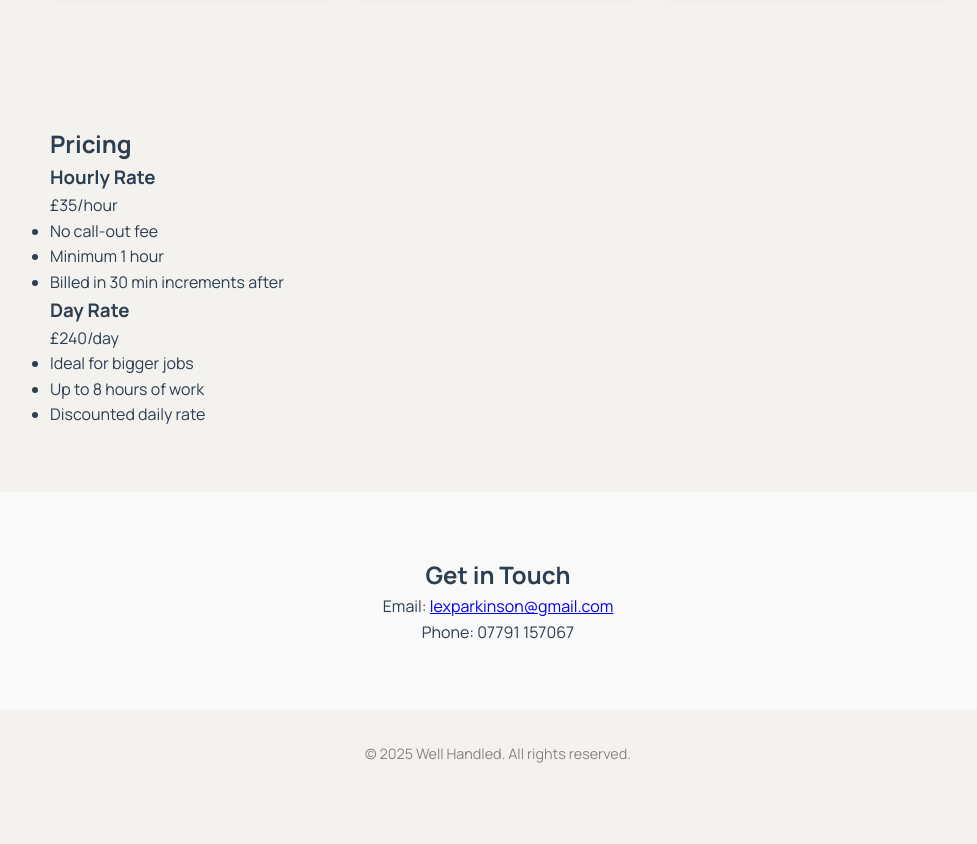
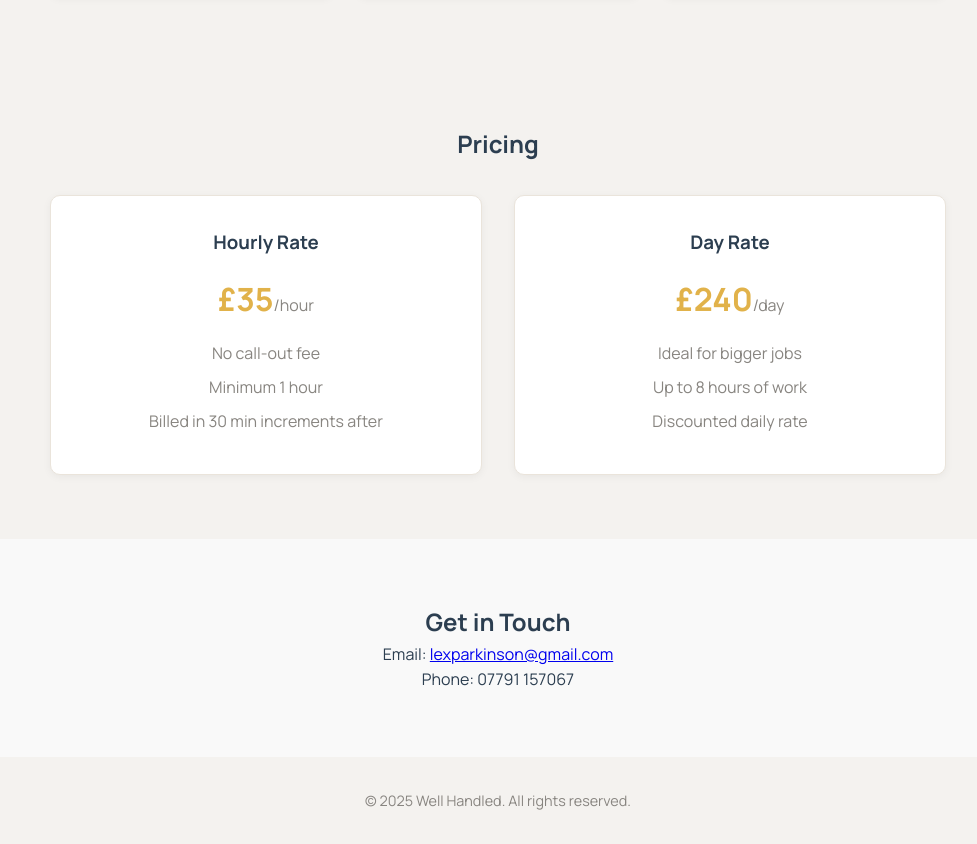
Before and after one commit to dev-uix/well-handled, a plain HTML site: page index.html in a window 1280 px wide. Shown: the part 1333-2177 px from the top of the page, without its empty margins (142-1119 px from the left). Before the commit the page ends 2130 px from the top, so only its background shows below. Drawn offline with Linux system fonts and the light colour scheme.

Commit message:
Add files via upload

```diff
--- a/styles/style.css
+++ b/styles/style.css
@@ -197,6 +197,72 @@ section.visible {
   transform: scale(1.03);
 }
 
+#pricing {
+  background-color: #f4f2ef;
+  padding: 4rem 2rem;
+  text-align: center;
+}
+
+#pricing .inner {
+  max-width: 960px;
+  margin: 0 auto;
+}
+
+.pricing-cards {
+  display: grid;
+  grid-template-columns: 1fr 1fr;
+  gap: 2rem;
+  margin-top: 2rem;
+}
+
+.pricing-card {
+  background: white;
+  border: 1px solid #eae4db;
+  padding: 2rem;
+  border-radius: 10px;
+  box-shadow: 0 2px 8px rgba(0,0,0,0.05);
+  transition: transform 0.3s ease;
+}
+
+.pricing-card:hover {
+  transform: translateY(-5px);
+}
+
+.pricing-card h3 {
+  margin-bottom: 1rem;
+  color: var(--navy);
+}
+
+.price {
+  font-size: 2rem;
+  font-weight: bold;
+  color: var(--mustard);
+  margin-bottom: 1rem;
+}
+
+.price span {
+  font-size: 1rem;
+  color: var(--grey);
+  font-weight: normal;
+}
+
+.pricing-card ul {
+  list-style: none;
+  padding: 0;
+  margin: 0;
+}
+
+.pricing-card li {
+  margin-bottom: 0.5rem;
+  color: var(--grey);
+}
+
+@media(max-width: 700px) {
+  .pricing-cards {
+    grid-template-columns: 1fr;
+  }
+}
+
 #contact {
   max-width: none;
   margin: 0;
```
